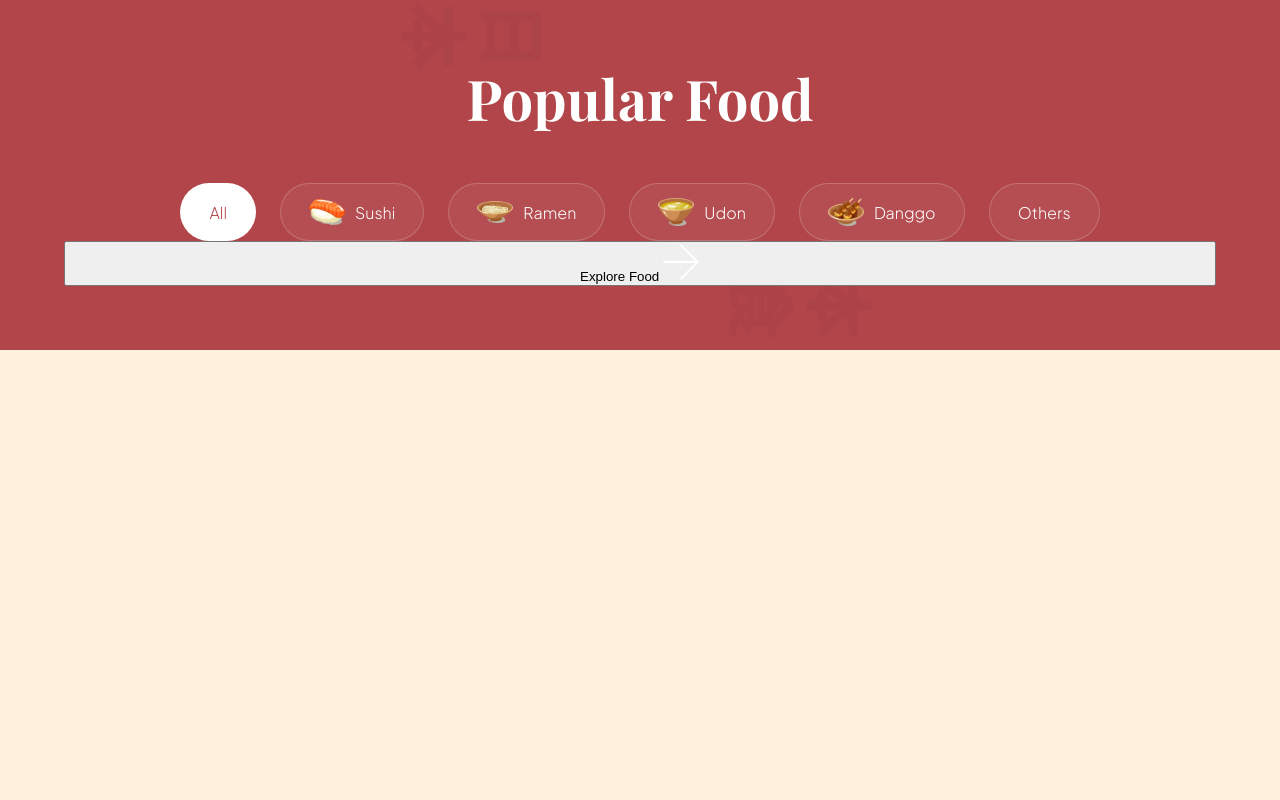
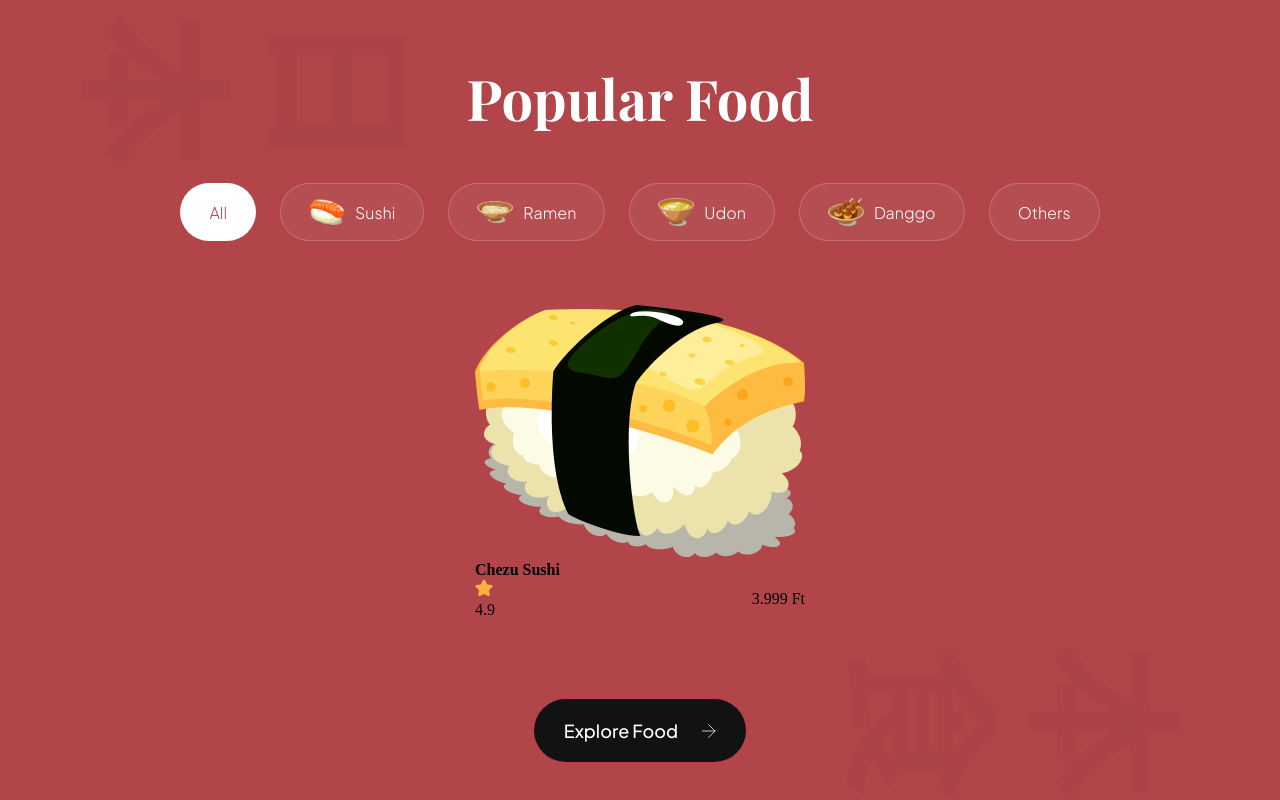
Before and after one commit to BodaBen/sushimushi, a website built with Vite: page index.html in a window 1280 px wide. Shown: the part 1522-2322 px from the top of the page. Before the commit the page ends 1872 px from the top, so only its background shows below. Built offline with nearby package versions, Linux system fonts and the light colour scheme.

Commit message:
popular szekció formázása

```diff
--- a/CSS/sections/popular.css
+++ b/CSS/sections/popular.css
@@ -60,3 +60,44 @@
   background: #fff;
   color: var(--primary-color);
 }
+
+.popular-foods__filter-btn:hover {
+  background: #fff;
+  color: var(--primary-color);
+}
+
+.popular-foods__catalogue {
+  margin-top: 64px;
+  display: flex;
+  justify-content: center;
+  align-items: flex-end;
+  flex-wrap: wrap;
+  gap: 56px;
+}
+
+.popular-foods__button {
+  width: fit-content;
+
+  padding: 20px 30px;
+  margin: 80px auto 0;
+
+  font-weight: 500;
+  font-size: 18px;
+  line-height: 23px;
+  font-family: var(--plus-jakarta-sans);
+  color: #fff;
+
+  border: none;
+  outline: none;
+  background: var(--secondary-color);
+  border-radius: 64px;
+  cursor: pointer;
+}
+
+.popular-foods__button img {
+  width: 14px;
+  height: 14px;
+  object-fit: contain;
+
+  margin-left: 21px;
+}
--- a/index.html
+++ b/index.html
@@ -122,7 +122,21 @@
         <button class="popular-foods__filter-btn">Others</button>
       </div>
 
-      <div class="popular-foods__catalogue"></div>
+      <div class="popular-foods__catalogue">
+        <article class="popular-foods__card">
+          <img src="assets/sushi-12.png" alt="sushi 12" />
+          <h4 class="popular-foods__card-title">Chezu Sushi</h4>
+
+          <div class="popular-foods__card-details flex-between">
+            <div class="popular-foods__card-rating">
+              <img src="assets/star.svg" alt="star" />
+              <p>4.9</p>
+            </div>
+
+            <p class="popular-foods__card-price">3.999 Ft</p>
+          </div>
+        </article>
+      </div>
 
       <button class="popular-foods__button">
         Explore Food
```
